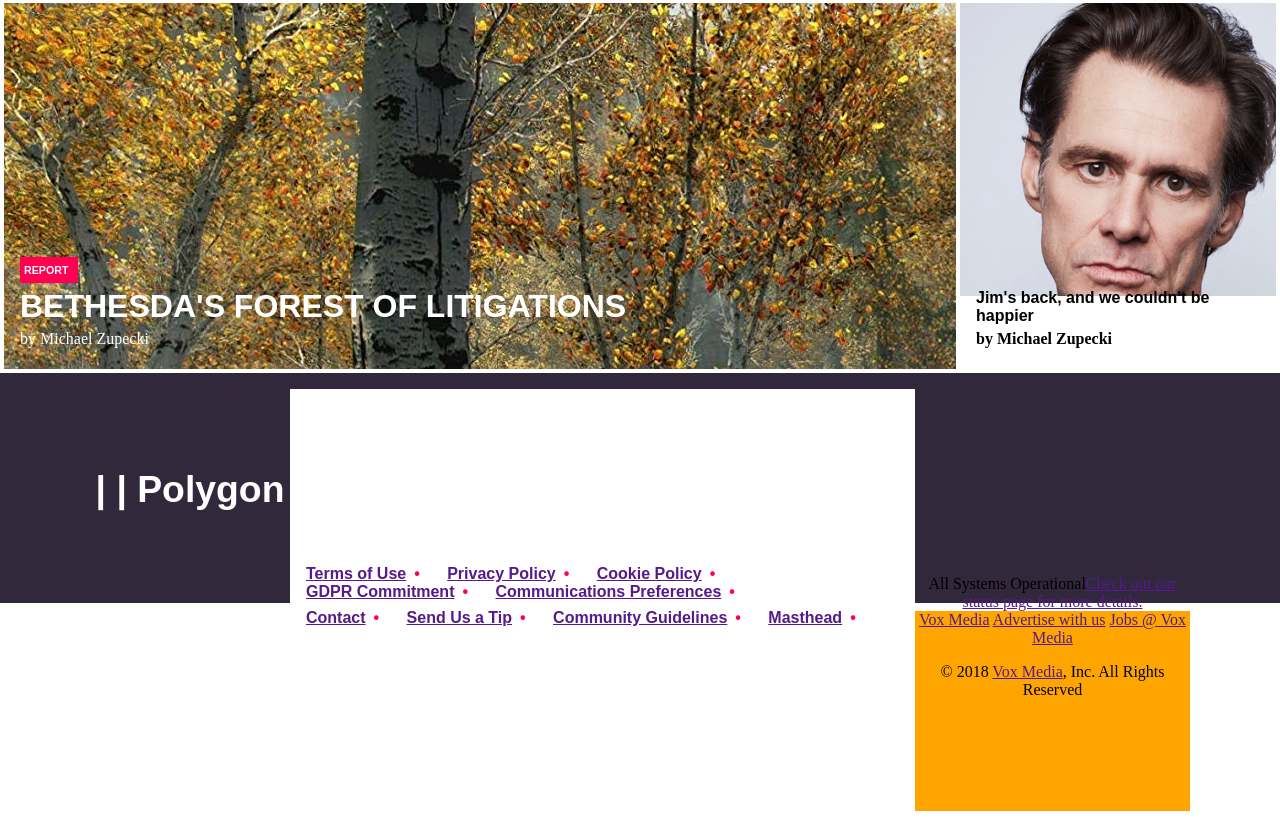
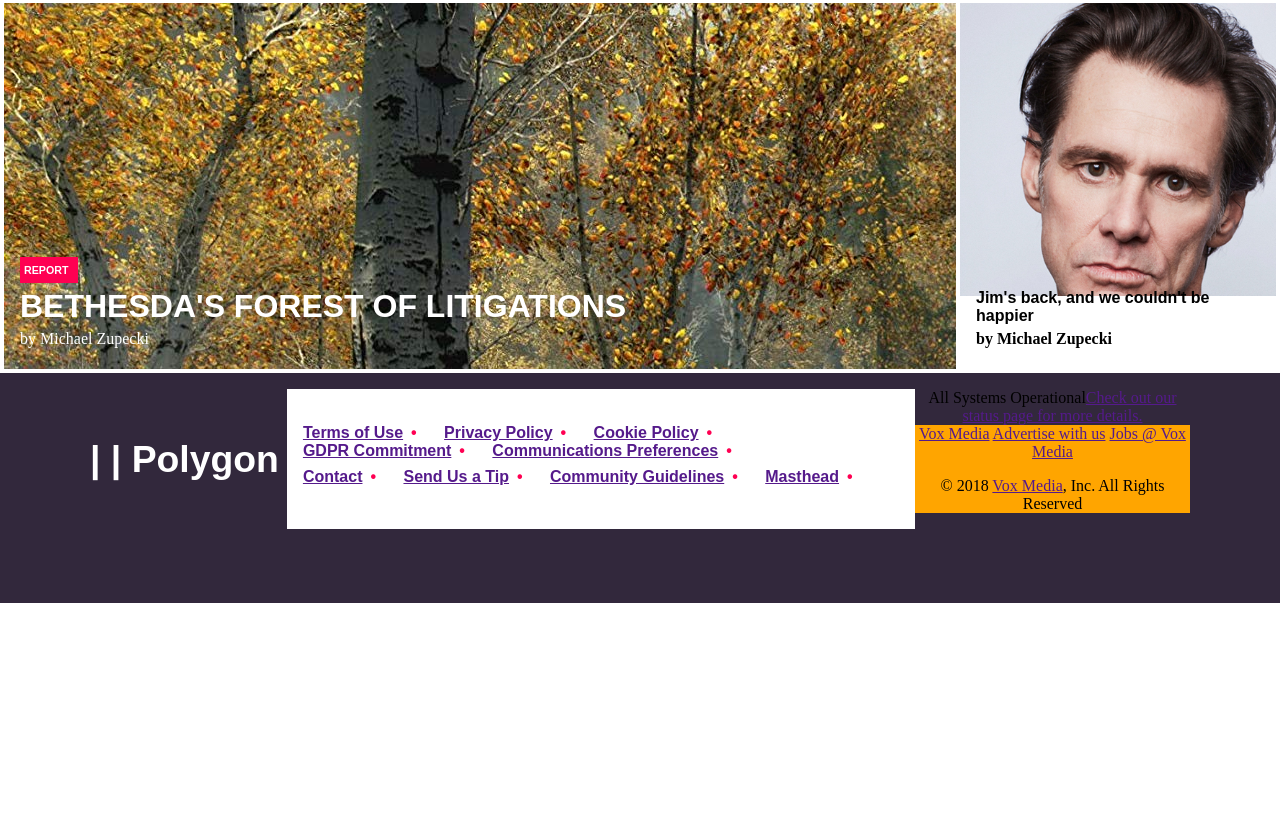
Before and after one commit to Zupecki/web-dev-course-2, a plain HTML site: page 2-css/public_html/index.html in a window 1280 px wide. Shown: the part 816-1643 px from the top of the page. After the commit the page ends 1419 px from the top, so only its background shows below. Drawn offline with Linux system fonts and the light colour scheme.

Commit message:
Tweaked footer styling to fix dimension and flow issues; some divs internal to the footer were expanding to be larger and not staying contained within. Fixed this, for the most part, still need some tweaks of dimensionality (almost there) and then styling to complete.

```diff
--- a/2-css/public_html/css/main.css
+++ b/2-css/public_html/css/main.css
@@ -282,9 +282,8 @@
 }
 
 #footer-wrapper {
+	padding: 16px 0;
 	width: 1100px;
-	height: 100%;
-	padding: 16px 0;
 	/*background-color: red;*/
 	margin: 0 auto;
 	display: table;
@@ -292,11 +291,10 @@
 }
 
 #footer-logo {
+	/*background-color: black;*/
 	width: 200px;
-	height: 200px;
-	/*background-color: black;*/
-	display: table;
-	float: left;
+	display: table-cell;
+	vertical-align: middle;
 }
 
 .centered-container {
@@ -315,7 +313,6 @@
 
 #footer-links {
 	width: 625px;
-	height: 200px;
 	padding: 8px 16px;
 	display: table-cell;
 	text-align: left;
@@ -325,7 +322,6 @@
 
 #vox-media {
 	width: 275px;
-	height: 200px;
 	background-color: orange;
 }
 
```
